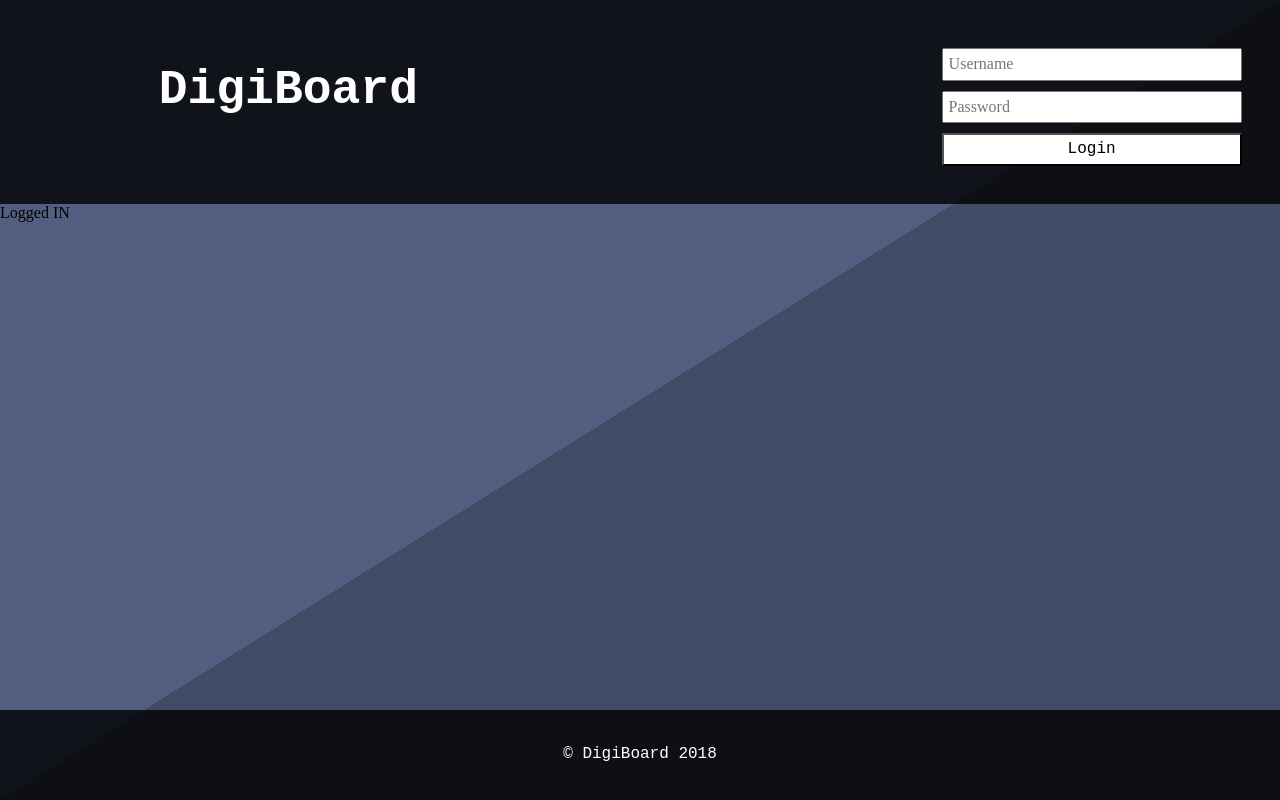
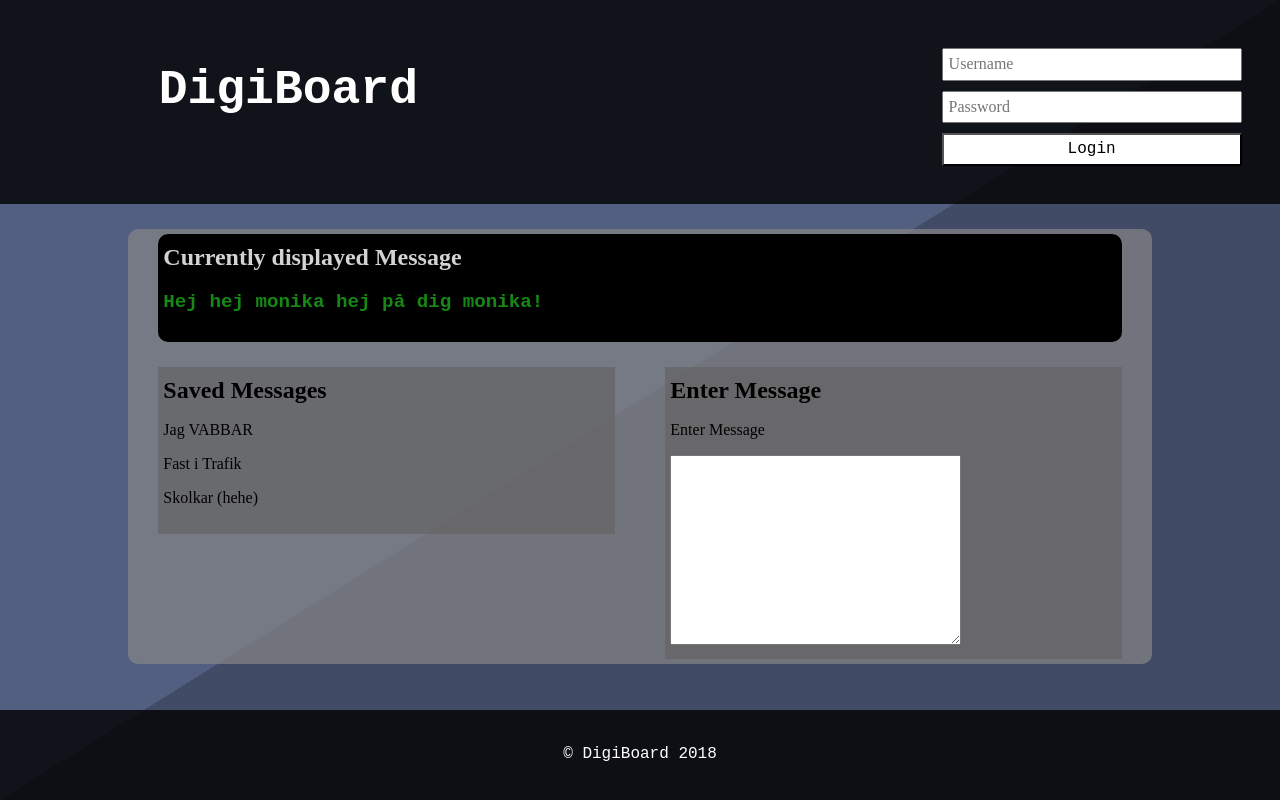
Before and after one commit to emilime93/se.kth.ii1302.grupp2, a PHP site: template website/view/pages/logged_in.php in a window 1280 px wide. Run offline with PHP 8.4, Linux system fonts and the light colour scheme; the template is opened without the code that fills it, so the values that code supplies are empty.

Commit message:
Backbone logged in view and css created

```diff
--- a/website/resources/css/stylesheet.css
+++ b/website/resources/css/stylesheet.css
@@ -116,6 +116,18 @@ section {
 	background: rgba(100, 100, 100, .7);
 }
 
+#banner {
+	background:black;
+	color: lightgray;
+	border-radius: 10px;
+}
+#banner>p {
+	font-family: 'Courier New', Courier, monospace;
+	color: #158815;
+	font-size: 1.2em;
+	font-weight: bold;
+}
+
 h1 {
 	font-size: 24px;
 	font-weight: bold;
@@ -203,6 +215,13 @@ footer p {
 		float: left;
 	}
 
+	#banner {
+		width: 95%;
+		display: block;
+		float: left;
+		margin: 0 2.5%;
+	}
+
 }
 
 /********************************************
--- a/website/view/pages/logged_in.php
+++ b/website/view/pages/logged_in.php
@@ -1,2 +1,24 @@
-<?php
-echo "Logged IN";
+<main>
+    <section id="banner">
+        <h2>Currently displayed Message</h2>
+        <p>Hej hej monika hej på dig monika!</p>
+    </section>
+    <section>
+        <h2>Saved Messages</h2>
+        <div class="message">
+            <p>Jag VABBAR</p>
+        </div>
+        <div class="message">
+            <p>Fast i Trafik</p>
+        </div>
+        <div class="message">
+            <p>Skolkar (hehe)</p>
+        </div>
+    </section>
+    <section>
+        <h2>Enter Message</h2>
+        <form id="enter_message_form" action="../../controller/message_controller.php" method="post"></form>
+        <p>Enter Message</p>
+        <textarea form="enter_message_form" name="message" id="" cols="30" rows="10"></textarea>
+    </section>
+</main>
--- a/website/view/pages/logged_out.php
+++ b/website/view/pages/logged_out.php
@@ -1,11 +1,11 @@
 <main class="clearfix">
 		<h1>Welcome to DigiBoards site</h1>
 		<section>
-			<h1>Messages</h1>
+			<h2>Messages</h2>
 			<p>Welcome to out amazing site.</p>
 		</section>
 		<section>
-			<h1>Register</h1>
+			<h2>Register</h2>
 			<form id="registry-form" action="../../controller/user_controller.php" method="POST">
 				<input type="text" name="fname" placeholder="Firstname">
 			    <input type="text" name="lname" placeholder="Lastname">
```
